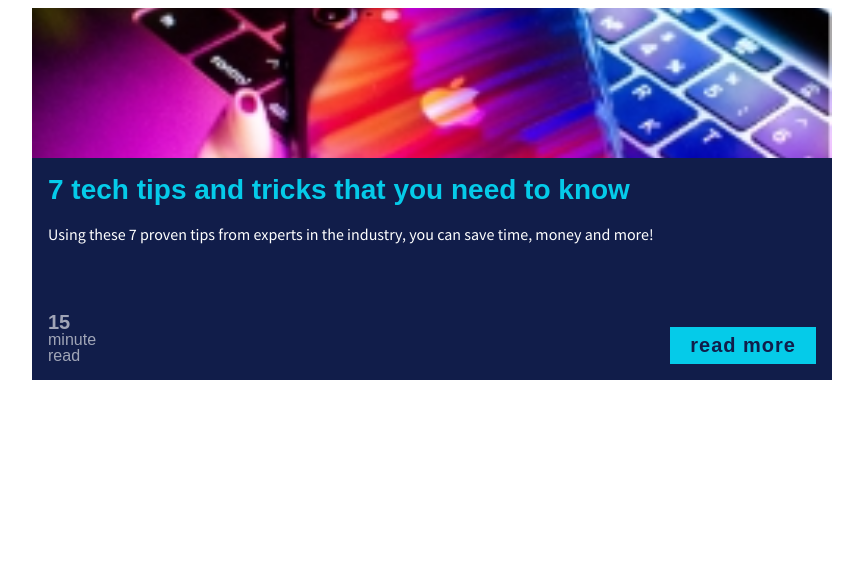
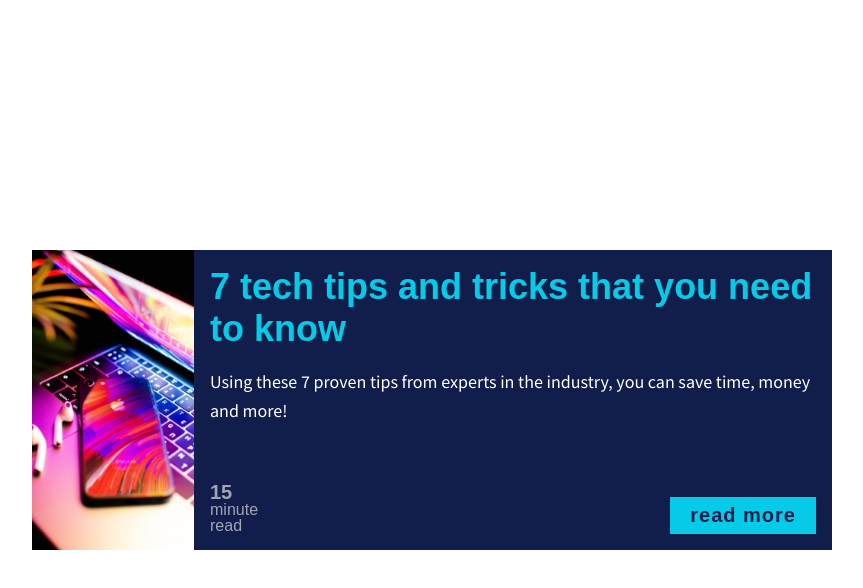
Before and after one commit to Mohak-Trivedi/Card-flexbox, a website built with Vite: page index.html in a window 1280 px wide. Shown: the whole page, without its empty margins (208-1071 px from the left). Built offline with nearby package versions, Linux system fonts and the light colour scheme; a web font is replaced by a local one.

Commit message:
completed the large screen view

```diff
--- a/css/style.css
+++ b/css/style.css
@@ -1,8 +1,16 @@
+body {
+    margin: 0;
+    min-height: 100vh;
+    display: flex;
+    justify-content: center;
+    align-items: center;
+}
+
 .card {
     width: 90%;
     margin: 0 auto;
     max-width: 800px;
-    background-color: #111D4A;
+    background: #111d4a;
     color: #fff;
     display: flex;
     flex-direction: column;
@@ -10,7 +18,11 @@
 
 .card-img {
     object-fit: cover;
-    height: 150px;
+    flex-basis: 200px;
+    min-height: 0;
+    min-width: 0;
+
+    background: yellow;
 }
 
 .card-content {
@@ -24,16 +36,14 @@
 }
 
 .card-title {
+    color: #05cbe9;
     font-size: 1.75rem;
-    color: #05CBE9;
-    font-weight: 700;
     margin: 0;
 }
 
 .card-body {
+    font-size: 1rem;
     font-family: 'Source Sans Pro', sans-serif;
-    font-size: 1rem;
-    font-weight: 400;
     line-height: 1.6;
 }
 
@@ -44,24 +54,51 @@
     margin-top: 3em;
 }
 
+@media (min-width: 600px) {
+    .card {
+        flex-direction: row;
+    }
+
+    .card-img {
+        height: 300px;
+    }
+
+    .card-content {
+        display: flex;
+        flex-direction: column;
+    }
+
+    .card-title {
+        font-size: 2.25rem;
+    }
+
+    .card-body {
+        font-size: 1.125rem;
+    }
+
+    .card-footer {
+        margin-top: auto;
+    }
+}
+
 .card-btn {
     font-size: 1.25rem;
-    background-color: #05CBE9;
-    color: #111D4A;
+    background: #05cbe9;
+    color: #111d4a;
+    text-decoration: none;
     font-weight: 700;
     padding: .35em 1em;
-    text-decoration: none;
     letter-spacing: 1px;
 }
 
 .card-read-time {
-    margin-bottom: 0;
+    margin: 0;
     opacity: .6;
     line-height: 1;
 }
 
 .card-read-time span {
+    font-weight: 700;
     display: block;
-    font-weight: 700;
-    font-size: 1.25em; /* specific use case for using em in font-size */
+    font-size: 1.25em;
 }
```
